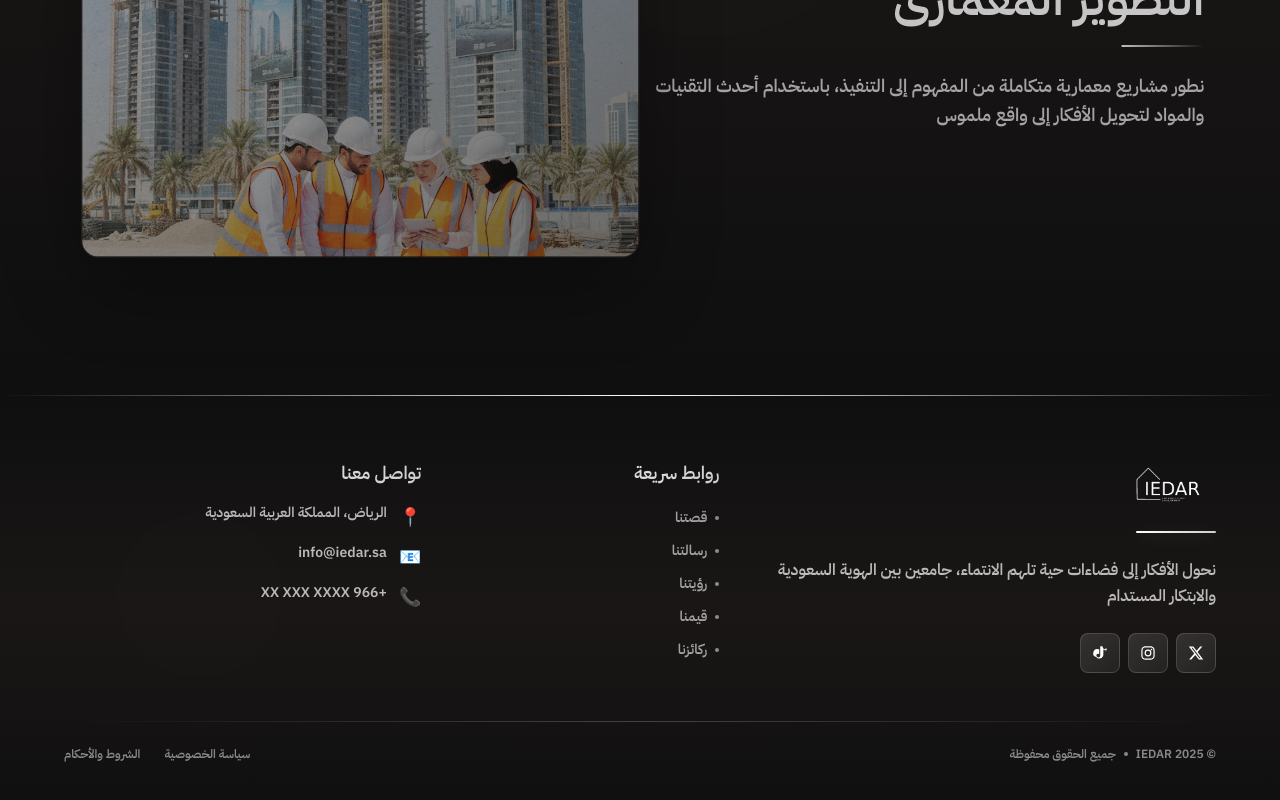
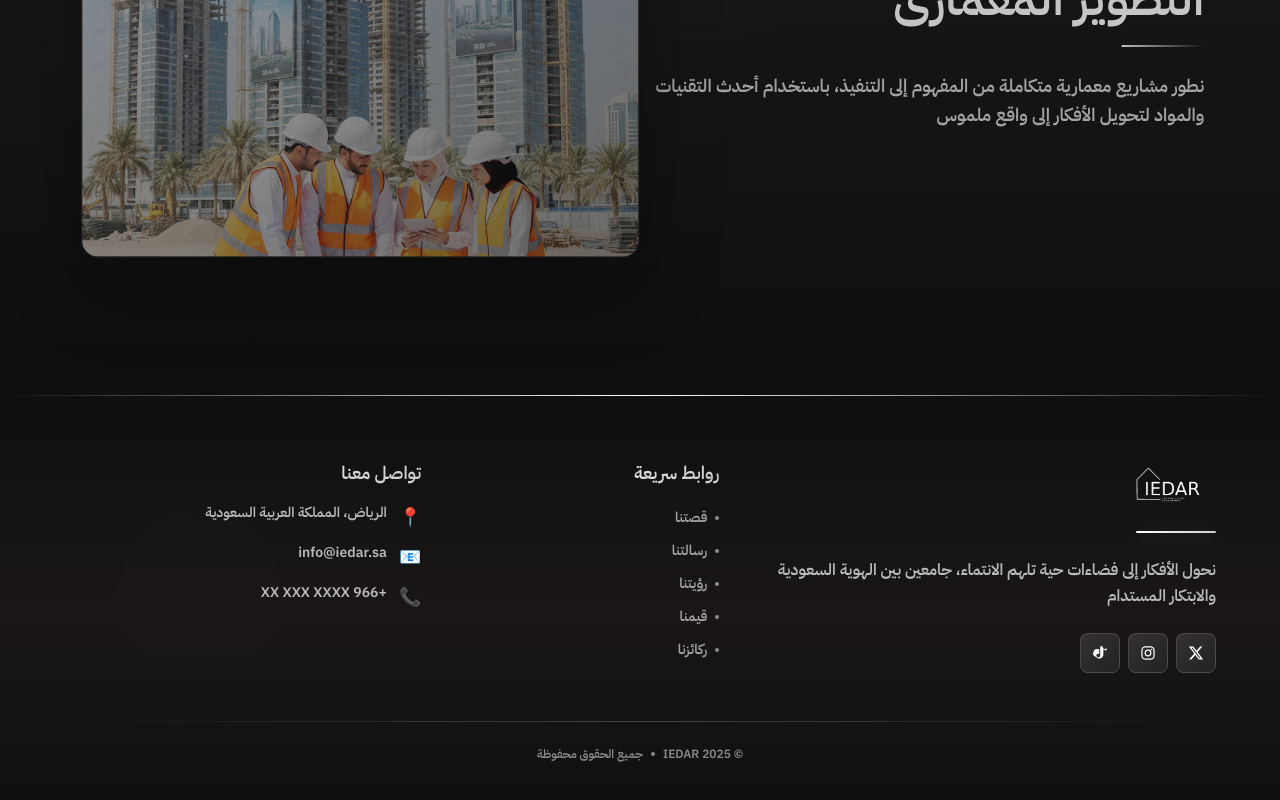
Before and after one commit to MorhafGhziel/Idear_Landing, a Next.js app: page / in a window 1280 px wide. Shown: the part 4689-5489 px from the top of the page. Built offline with nearby package versions, Linux system fonts and the light colour scheme.

Commit message:
Remove privacy policy and terms links, center copyright text in footer

```diff
--- a/components/Footer.tsx
+++ b/components/Footer.tsx
@@ -321,37 +321,13 @@ export default function Footer() {
             whileInView={{ opacity: 1, y: 0 }}
             viewport={{ once: true }}
             transition={{ duration: 0.6, delay: 0.6 }}
-            className="flex flex-col md:flex-row justify-between items-center gap-4 text-white/50 text-xs"
+            className="flex justify-center items-center text-white/50 text-xs"
           >
             <p className="flex items-center gap-2">
               <span>© 2025 IEDAR</span>
               <span className="w-1 h-1 rounded-full bg-secondary/50" />
               <span>جميع الحقوق محفوظة</span>
             </p>
-            <div className="flex gap-6">
-              <motion.a
-                href="#"
-                whileHover={{
-                  y: -2,
-                  transition: { duration: 0.15, ease: "easeOut" },
-                }}
-                className="hover:text-secondary cursor-pointer"
-                style={{ transition: "color 0.15s ease-out" }}
-              >
-                سياسة الخصوصية
-              </motion.a>
-              <motion.a
-                href="#"
-                whileHover={{
-                  y: -2,
-                  transition: { duration: 0.15, ease: "easeOut" },
-                }}
-                className="hover:text-secondary cursor-pointer"
-                style={{ transition: "color 0.15s ease-out" }}
-              >
-                الشروط والأحكام
-              </motion.a>
-            </div>
           </motion.div>
         </div>
       </div>
```
